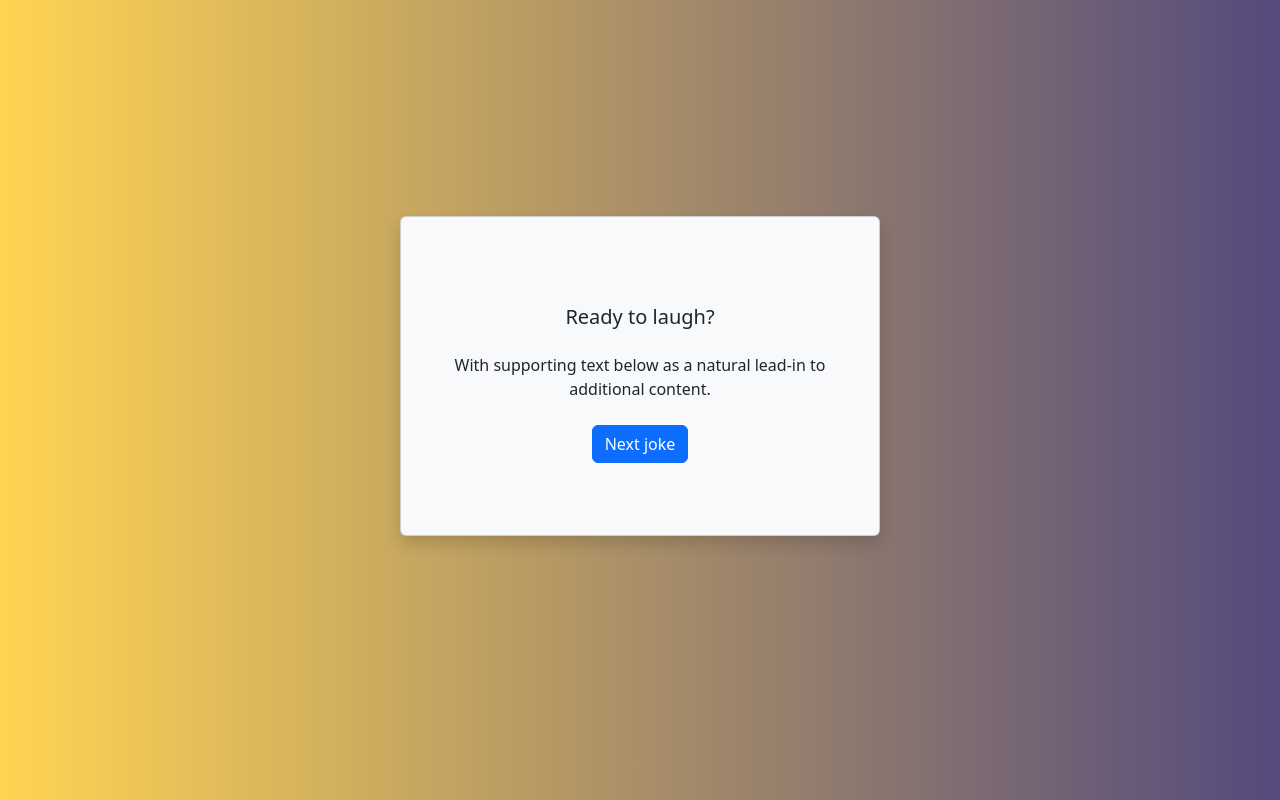
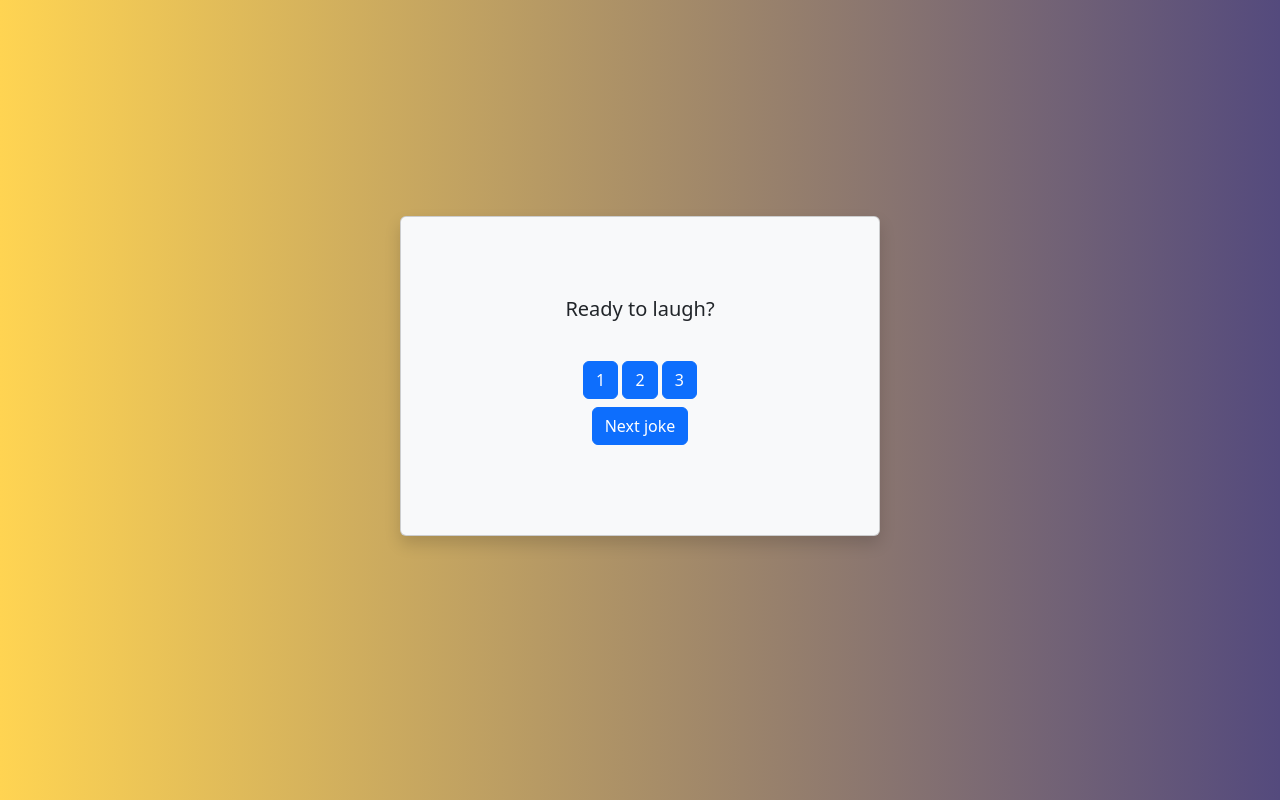
Before and after one commit to abicelaya/typescript-and-api, a website with bundled scripts: page index.html in a window 1280 px wide. Built offline with nearby package versions, Linux system fonts and the light colour scheme; no server answers.

Commit message:
card modificada

```diff
--- a/index.html
+++ b/index.html
@@ -19,11 +19,12 @@
         style="width: 30rem; height: 20rem"
       >
         <div class="card-body pt-5">
-          <h5 class="card-title pt-4 pb-3">Ready to laugh?</h5>
-          <p id="joke-random" class="card-text">
-            With supporting text below as a natural lead-in to additional
-            content.
-          </p>
+          <h5 class="card-title pt-3 pb-3">Ready to laugh?</h5>
+          <p id="joke-random" class="card-text"></p>
+          <button id="button1" class="mt-2 btn btn-primary">1</button>
+          <button id="button2" class="mt-2 btn btn-primary">2</button>
+          <button id="button3" class="mt-2 btn btn-primary">3</button>
+          <br />
           <button id="next-joke" class="mt-2 btn btn-primary">Next joke</button>
         </div>
       </div>
--- a/tsconfig.json
+++ b/tsconfig.json
@@ -11,7 +11,7 @@
     // "disableReferencedProjectLoad": true,             /* Reduce the number of projects loaded automatically by TypeScript. */
 
     /* Language and Environment */
-    "target": "es2016",                                  /* Set the JavaScript language version for emitted JavaScript and include compatible library declarations. */
+    "target": "es2022",                                  /* Set the JavaScript language version for emitted JavaScript and include compatible library declarations. */
     // "lib": [],                                        /* Specify a set of bundled library declaration files that describe the target runtime environment. */
     // "jsx": "preserve",                                /* Specify what JSX code is generated. */
     // "experimentalDecorators": true,                   /* Enable experimental support for legacy experimental decorators. */
@@ -25,7 +25,7 @@
     // "moduleDetection": "auto",                        /* Control what method is used to detect module-format JS files. */
 
     /* Modules */
-    "module": "ES6",                                /* Specify what module code is generated. */
+    "module": "es2022",                                /* Specify what module code is generated. */
     "rootDir": "./src",                                  /* Specify the root folder within your source files. */
     // "moduleResolution": "node10",                     /* Specify how TypeScript looks up a file from a given module specifier. */
     // "baseUrl": "./",                                  /* Specify the base directory to resolve non-relative module names. */
```
